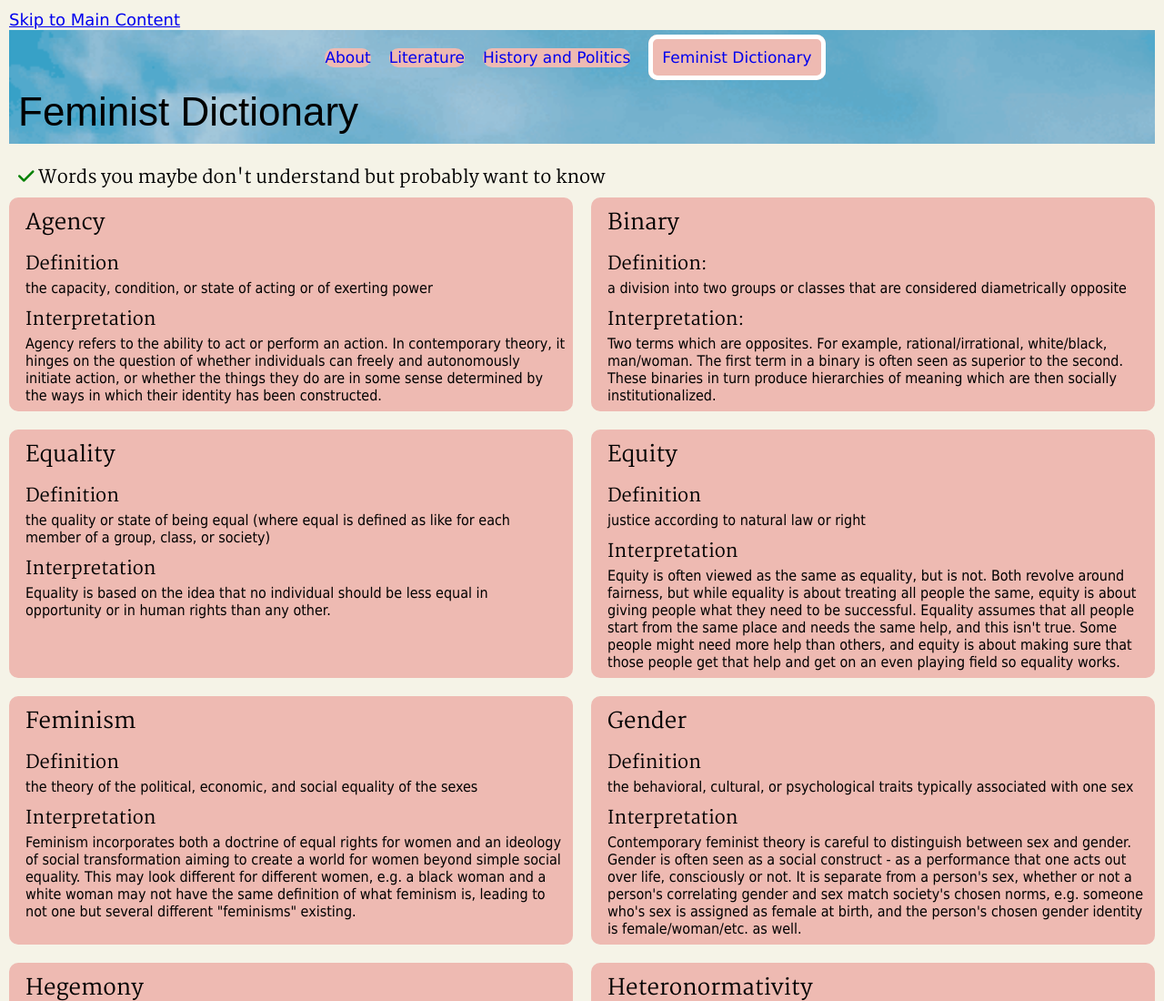
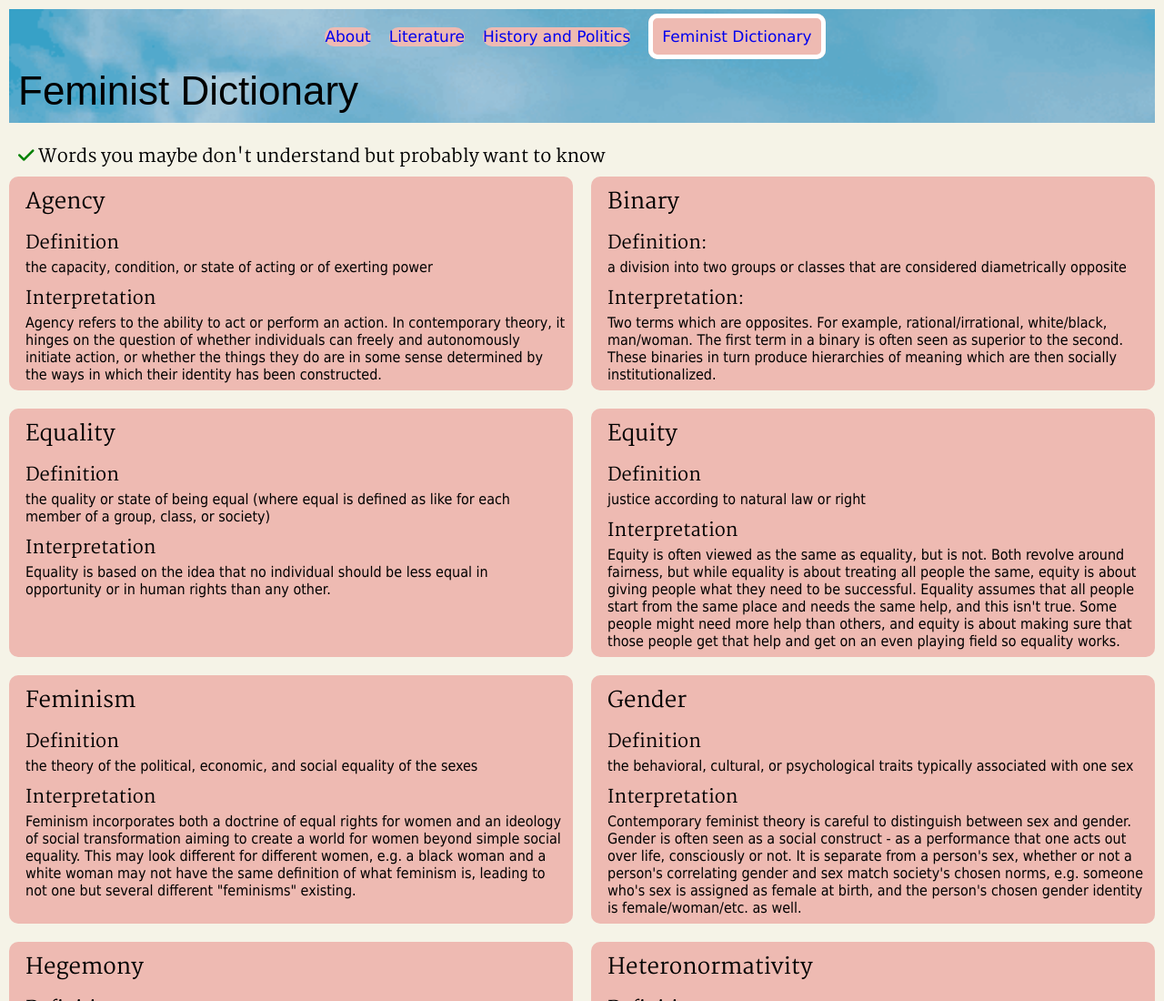
Before and after one commit to tippy33/SI539-womens-web-final, a plain HTML site: page femdict.html in a window 1280 px wide. Shown: the top 1100 px of the page at 91% size. Drawn offline with Linux system fonts and the light colour scheme; a web font is replaced by a local one.

Commit message:
add navigation focus state to skip-to-main-content

```diff
--- a/css/style.css
+++ b/css/style.css
@@ -1,5 +1,21 @@
 body > a {
   font-size: 90%;
+}
+
+body #skip-to-main-content {
+  position: absolute;
+  left: -200px;
+  top: -200px;
+}
+
+body #skip-to-main-content:focus{
+  position: static;
+  /* left: 10px;
+  top:10px; */
+}
+
+body audio {
+  position: static;
 }
 
 body{
--- a/femdict.html
+++ b/femdict.html
@@ -19,7 +19,7 @@
 </head>
 
 <body>
-  <a href="#mainstuff">Skip to Main Content</a>
+  <a id="skip-to-main-content" href="#mainstuff">Skip to Main Content</a>
   <header>
     <nav>
         <ul>
```
Also changed, not shown: history.html (+1 -1 lines), index.html (+1 -1 lines), literature.html (+1 -1 lines), 1 other file.
